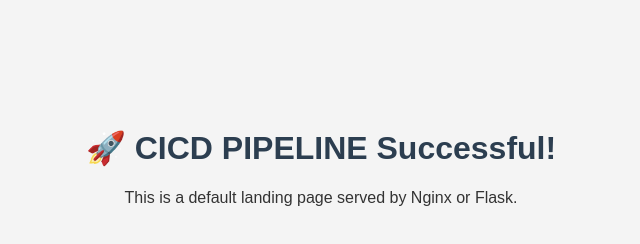
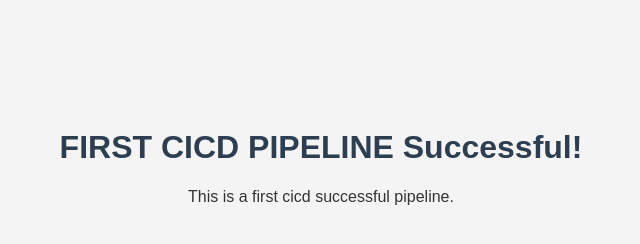
Before and after one commit to bhushanpatil99/code-build-repo, a plain HTML site: page index.html in a window 1280 px wide. Shown: the whole page, without its empty margins (319-959 px from the left). Drawn offline with Linux system fonts and the light colour scheme.

Commit message:
Update index.html

```diff
--- a/index.html
+++ b/index.html
@@ -17,7 +17,7 @@
   </style>
 </head>
 <body>
-  <h1>🚀 CICD PIPELINE Successful!</h1>
-  <p>This is a default landing page served by Nginx or Flask.</p>
+  <h1> FIRST CICD PIPELINE Successful!</h1>
+  <p>This is a first cicd successful pipeline.</p>
 </body>
 </html>
```
